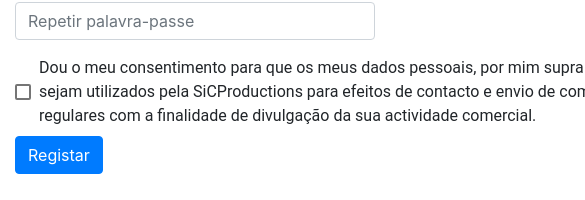
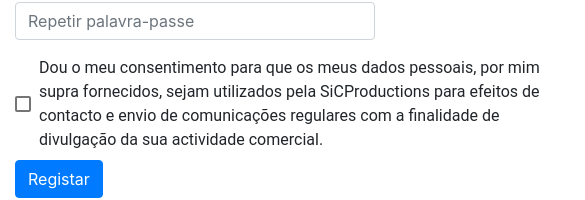
Before and after one commit to gmartins97/sicproductions, an Angular app: page /signup in a window 390 px wide. Shown: the part 552-752 px from the top of the page, 585 px wide, since content can reach past the window. Built offline with nearby package versions, Linux system fonts and the light colour scheme; what angular-bootstrap-md would draw is missing.

Commit message:
Mobile responsiveness in sign up component

```diff
--- a/src/app/sign-up/sign-up.component.html
+++ b/src/app/sign-up/sign-up.component.html
@@ -45,7 +45,7 @@
     <!-- Grid column -->
   </div>
 
-  <mat-checkbox>Dou o meu consentimento para que os meus dados pessoais, por mim supra fornecidos,<br /> sejam utilizados pela SiCProductions para efeitos de contacto e envio de comunicações<br /> regulares com a finalidade de divulgação da sua actividade comercial.<br /></mat-checkbox>
+  <mat-checkbox>Dou o meu consentimento para que os meus dados pessoais, por mim<br /> supra fornecidos, sejam utilizados pela SiCProductions para efeitos de<br /> contacto e envio de comunicações regulares com a finalidade de<br /> divulgação da sua actividade comercial.<br /></mat-checkbox>
   <br />
   <!-- Grid row -->
   <button type="submit" class="btn btn-primary btn-md">Registar</button>
```
Also changed, not shown: 2 other files (tests, documents, lock files or other folders).
